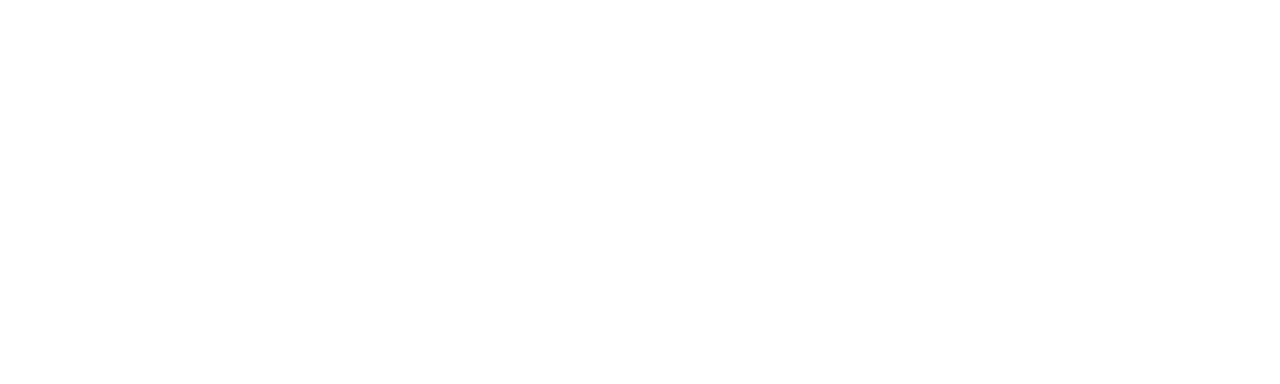
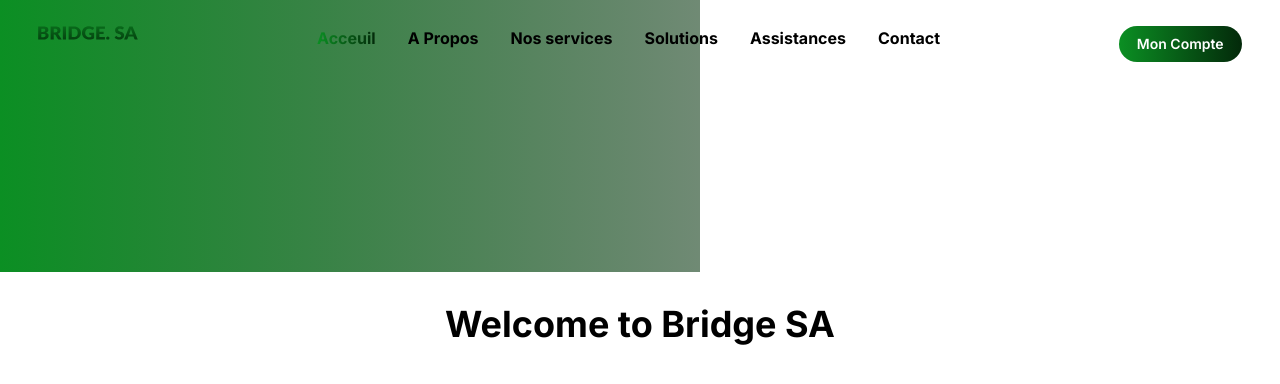
Before and after one commit to Ntchinda-Giscard/bridge-diaspo, a Next.js app: page / in a window 1280 px wide. Shown: the top 384 px of the page. Built offline with nearby package versions, Linux system fonts and the light colour scheme.

Commit message:
top bar added

```diff
--- /dev/null
+++ b/app/components/hero.tsx
@@ -0,0 +1,13 @@
+import hero_img from "public/assets/hero.svg";
+import Image from 'next/image'
+
+function HeroSection() {
+    return ( <>
+    <div className="w-full">
+        <Image src={hero_img} alt="hero image" width={700} height={400} />
+        <h1 className="text-4xl font-bold text-center mt-8">Welcome to Bridge SA</h1>
+    </div>
+    </> );
+}
+
+export default HeroSection;
--- /dev/null
+++ b/app/components/topbar.tsx
@@ -0,0 +1,53 @@
+"use client"
+import Image from 'next/image';
+import toplogo from '@/public/assets/topLogo.svg';
+import {links} from '@/app/links';
+import Link from 'next/link'
+import { Button } from '@mantine/core';
+import cx from 'clsx';
+import classes from '../css/topbar.module.css';
+import { usePathname } from 'next/navigation';
+
+
+function TopBar() {
+  const pathname = usePathname()
+
+  const isActive = (path: string) => {
+    if (path === '/') {
+      return pathname === '/';
+    }
+    return pathname.startsWith(path);
+  };
+    return (
+        <>
+            <div className= {cx(['flex flex-row w-screen justify-between', classes.topbar])} >
+                <div>
+                    <Image
+                        src={toplogo}
+                        alt='top logo'
+                        width={100}
+                        height={30}
+                    />
+                </div>
+                <div className={cx(['flex flex-row justify-around gap-8'])}>
+                    {
+                        links.map((l) => (
+                            <Link className={cx([classes.link, isActive(l?.link) ? classes.activeLink : null])} href={l?.link}> {l?.label} </Link>
+                        ))
+                    }
+                </div>
+                <div>
+                    <Button
+                        radius={'xl'}
+                        variant="gradient"
+                        gradient={{ from: '#0B8F23', to: '#03290A', deg: 90 }}
+                    >
+                             Mon Compte
+                    </Button>
+                </div>
+            </div>
+        </>
+    );
+}
+
+export default TopBar;
--- /dev/null
+++ b/app/css/topbar.module.css
@@ -0,0 +1,28 @@
+.topbar{
+    padding-inline: 3%;
+    padding-block: 2%;
+    position: fixed;
+    top: 0;
+    left: 0;
+    z-index: 99999999999;
+
+}
+
+.accountButton{
+    background: linear-gradient(0.25turn, #0B8F23, #03290A );
+}
+
+.link{
+    /* color: #111111; */
+    text-decoration: none;
+    font-weight: 700;
+}
+
+.activeLink{
+    background: linear-gradient(to right, #0B8F23, #03290A );
+    --webkit-background-clip: text;
+    --webkit-text-fill-color: transparent;
+    background-clip: text;
+    color: transparent;
+    text-decoration: none;
+}
--- a/app/layout.tsx
+++ b/app/layout.tsx
@@ -2,6 +2,7 @@
 import { Inter } from "next/font/google";
 import "./globals.css";
 import Provider from "./providers/provider";
+import TopBar from "./components/topbar";
 
 const inter = Inter({ subsets: ["latin"] });
 
@@ -19,6 +20,7 @@
     <html lang="en">
       <body className={inter.className}>
         <Provider>
+          <TopBar />
           {children}
         </Provider>
       </body>
--- /dev/null
+++ b/app/links.ts
@@ -0,0 +1,8 @@
+export const  links = [
+    {link: '/', label: "Acceuil"},
+    {link: '/about', label: "A Propos"},
+    {link: '/service', label: "Nos services"},
+    {link: '/solution', label: "Solutions"},
+    {link: '/assistance', label: "Assistances"},
+    {link: '/contact', label: "Contact"},
+]
--- a/app/page.tsx
+++ b/app/page.tsx
@@ -1,8 +1,10 @@
 import Image from "next/image";
+import HeroSection from "./components/hero";
 
 export default function Home() {
   return (
-    <main className="flex min-h-screen flex-col items-center justify-between p-24">
+    <main className="flex min-h-screen flex-col">
+      <HeroSection />
 
     </main>
   );
```
Also changed, not shown: public/assets/hero.svg (added).
